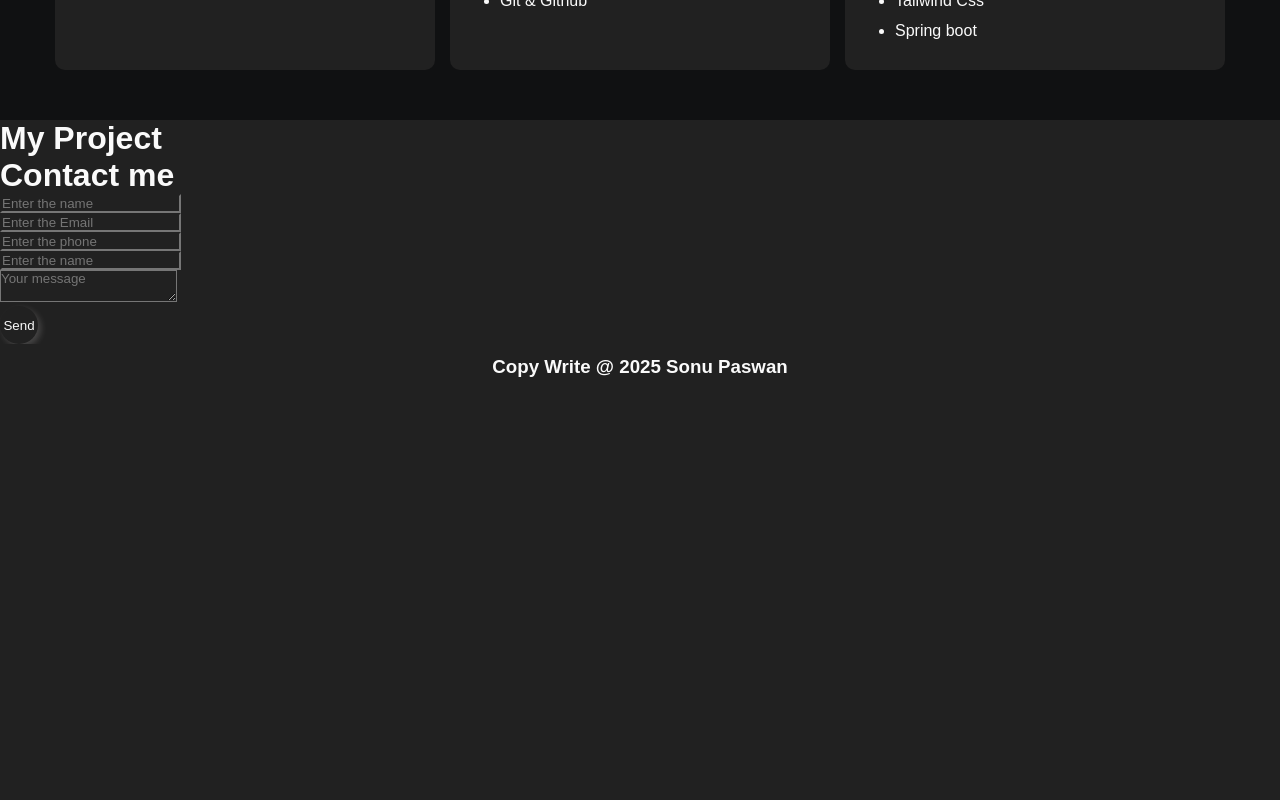
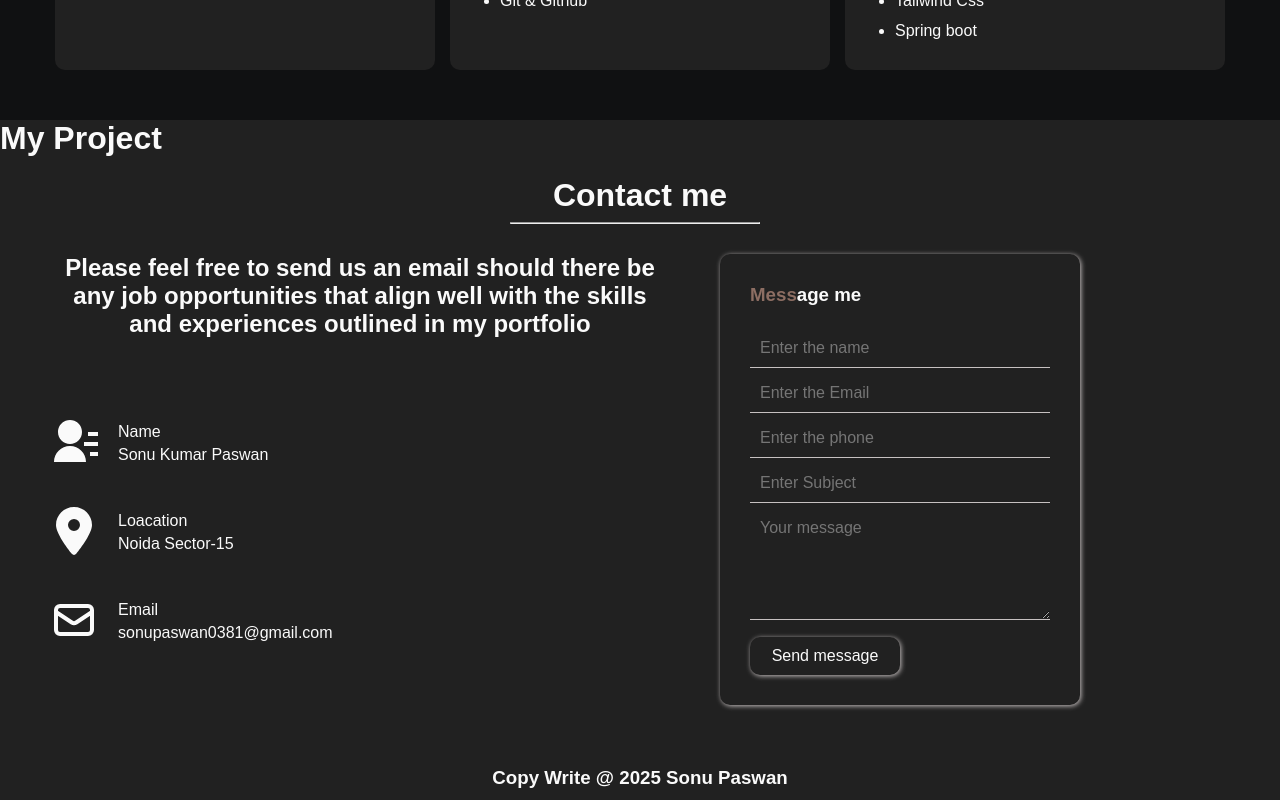
Before and after one commit to SonuKumarPaswan/Our-Portfolio, a React (Vite) app: page /contact in a window 1280 px wide. Shown: the part 2373-3173 px from the top of the page. Before the commit the page ends 2762 px from the top, so only its background shows below. Built offline with nearby package versions, Linux system fonts and the light colour scheme.

Commit message:
design contact Page

```diff
--- a/src/components/nav/Navbar.jsx
+++ b/src/components/nav/Navbar.jsx
@@ -12,10 +12,10 @@ const Navbar = () => {
         <div className={style.links}>
           <p><Link to={"/"} className={style.link}><span>Home</span></Link>  </p>
           <p><Link to={"/about"} className={style.link}>About</Link>  </p>
-          <p><Link to={"/"} className={style.link}>Education</Link>  </p>
-          <p><Link to={"/"} className={style.link}>Skills</Link>  </p>
-          <p><Link to={"/"}className={style.link}>Projects</Link>  </p>
-          <p><Link to={"/"}className={style.link}>Contact</Link>  </p>
+          <p><Link to={"/education"} className={style.link}>Education</Link>  </p>
+          <p><Link to={"/skills"} className={style.link}>Skills</Link>  </p>
+          <p><Link to={"/projects"}className={style.link}>Projects</Link>  </p>
+          <p><Link to={"/contact"}className={style.link}>Contact</Link>  </p>
           <button id={style.btn}><TiWeatherSunny  className={style.icon}/></button>
         </div>
     </div>
--- a/src/pages/contact/Contact.jsx
+++ b/src/pages/contact/Contact.jsx
@@ -1,20 +1,57 @@
 import React from 'react'
 import styles from './contact.module.css'
+import { RiContactsFill } from "react-icons/ri";
+import { FaLocationDot } from "react-icons/fa6";
+import { HiOutlineMail } from "react-icons/hi";
 
 const Contact = () => {
   return (
-    <div>
-      <h1>Contact me</h1>
-      <div></div>
+    <div className={styles.contactContainer}>
       <div>
+      <h1>Contact me</h1> <hr />
+      </div>
+
+      <div className={styles.contact}>
+      <div className={styles.contactInfo}>
+        <h3>Please feel free to send us an email should there be any job opportunities that align well with the skills and experiences outlined in my portfolio</h3>
+        <div>
+          <div><h1><RiContactsFill /></h1></div>
+         <div>
+         <p>Name</p>
+         <p>Sonu Kumar Paswan</p>
+         </div>
+        </div>
+        <div>
+         <div> <h1><FaLocationDot /></h1></div>
+          <div><p>Loacation</p>
+          <p>Noida Sector-15</p>
+          </div>
+        </div>
+
+
+        <div>
+          <div>
+          <h1><HiOutlineMail /></h1>
+          </div>
+         <div>
+          <p>Email</p>
+          <p> sonupaswan0381@gmail.com</p>
+         </div>
+        </div>
+
+      </div>
+
+      <div className={styles.contactForm}>
+        <h3><span>Mess</span>age me</h3>
         <form action="">
-            <input type="text" placeholder='Enter the name' /> <br />
+            <input type="text" placeholder='Enter the name' autoFocus /> <br />
             <input type="email" placeholder='Enter the Email' /> <br />
             <input type="tel" placeholder='Enter the phone' /><br />
-            <input type="text" placeholder='Enter the name' /><br />
-            <textarea name="" id="" placeholder='Your message'></textarea> <br />
-            <button>Send</button>
+            <input type="text" placeholder='Enter Subject' /><br />
+            <textarea name="" id="" placeholder='Your message' rows={5}></textarea> <br />
+            <button>Send  message</button>
         </form>
+      </div>
       </div>
     </div>
   )
--- a/src/pages/contact/contact.module.css
+++ b/src/pages/contact/contact.module.css
@@ -0,0 +1,95 @@
+.contactContainer{
+    color: blue;
+    text-align: center;
+    margin-top: 20px;
+    margin-bottom: 50px;
+}
+.contactContainer  hr{
+    width: 250px;
+    justify-content: center;
+    margin-left: 510px;
+    margin-top: 8px;
+}
+.contact {
+    display: flex;
+    justify-content: space-between;
+    margin-top: 30px;
+    padding-left: 50px;
+    padding-right: 150px;
+}
+.contact div{
+    margin-right: 50px;
+}
+.contactForm{
+    padding: 30px;
+    text-align: start;
+    box-shadow: 1px 1px  5px rgb(199, 193, 193);
+    border-radius: 10px;
+    cursor: pointer;
+}
+.contactForm:hover{
+    box-shadow: 2px 2px  10px rgb(199, 193, 193);
+}
+.contactForm h3{
+    margin-bottom: 20px;
+}
+.contactForm input{
+    width: 300px;
+    padding: 10px;
+    margin: 3px 0;
+   font-size: 1rem;
+   border: none;
+   border-bottom: 1px solid rgb(199, 193, 193);
+   cursor: pointer;
+   outline: none;
+}
+.contactForm textarea{
+    width: 300px;
+    padding: 10px;
+    margin: 3px 0;
+    font-size: 1rem;
+    border: none;
+    border-bottom: 1px solid rgb(199, 193, 193);
+    cursor: pointer;
+    outline: none;
+}
+.contactForm button{
+    width: 150px;
+    border-radius: 0%;
+    font-size: 1rem;
+    margin-top: 10px;
+    border-radius: 10px;
+    box-shadow: 1px 1px  5px rgb(199, 193, 193);
+}
+.contactForm button:hover{
+    border-radius: 0%;
+    font-size: 1rem;
+    margin-top: 10px;
+    border-radius: 10px;
+    box-shadow: 2px 2px  10px rgb(199, 193, 193);
+}
+.contactInfo{
+  display: flex;
+  flex-direction: column;
+  align-items: start;
+}
+.contactInfo h3{
+ font-size: 1.5rem;
+ margin-bottom: 50px;
+}
+.contactInfo div{
+    margin-top: 15px;
+    display:flex;
+}
+.contactInfo div>h1{
+   font-size: 3rem;
+    margin-right: -30px;
+}
+.contactInfo div>div{
+    display:flex;
+    align-items: start;
+    flex-direction: column;
+}
+.contactInfo div>div>p{
+    margin-top: 5px;
+}
```
Also changed, not shown: src/routes/Routes.jsx (+9 -5 lines), src/pages/layout/Layout.jsx (line endings or trailing spaces).
